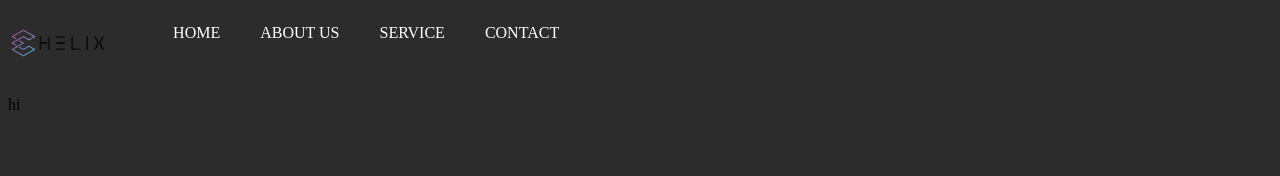
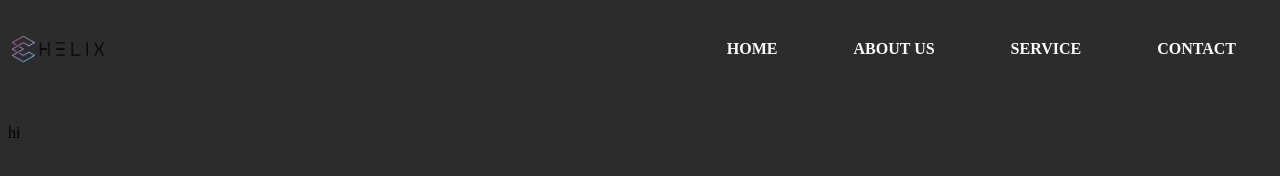
Before and after one commit to HelixGermany/website_templates, a plain HTML site: page website_1/index.html in a window 1280 px wide. Drawn offline with Linux system fonts and the light colour scheme.

Commit message:
Flex box added

```diff
--- a/website_1/css/style.css
+++ b/website_1/css/style.css
@@ -5,45 +5,38 @@ html {
 }
 
 #head {
-
+    width: 100%;
+    display: flex;
+    justify-content: space-between;
+    align-items: center;
 }
 
 #logo_header{
     width: 8%;
+    position: relative;
+    float: left;
 }
+
+#nav a {
+    display: block;
+    padding: 1em;
+
+}
+
 
 ul{
     display: inline-block;
     text-transform: uppercase;
+
 }
 
 li{
     display: inline-block;
-    float: left;
     margin:0 20px;
 }
 
 li a{
     text-decoration: none;
     color: white;
+    font-weight: 700;
 }
-
-#home{
-
-
-}
-
-#about_us{
-
-
-}
-
-#service{
-
-
-}
-
-#contact{
-
-
-}
--- a/website_1/index.html
+++ b/website_1/index.html
@@ -8,7 +8,7 @@
     <body>
         <header id="head">
             <img src="img/logo_header.png" alt="" id="logo_header">
-            <ul>
+            <ul id="nav">
                 <li><a href="">home</a></li>
                 <li><a href="">about us</a></li>
                 <li><a href="">service</a></li>
```
